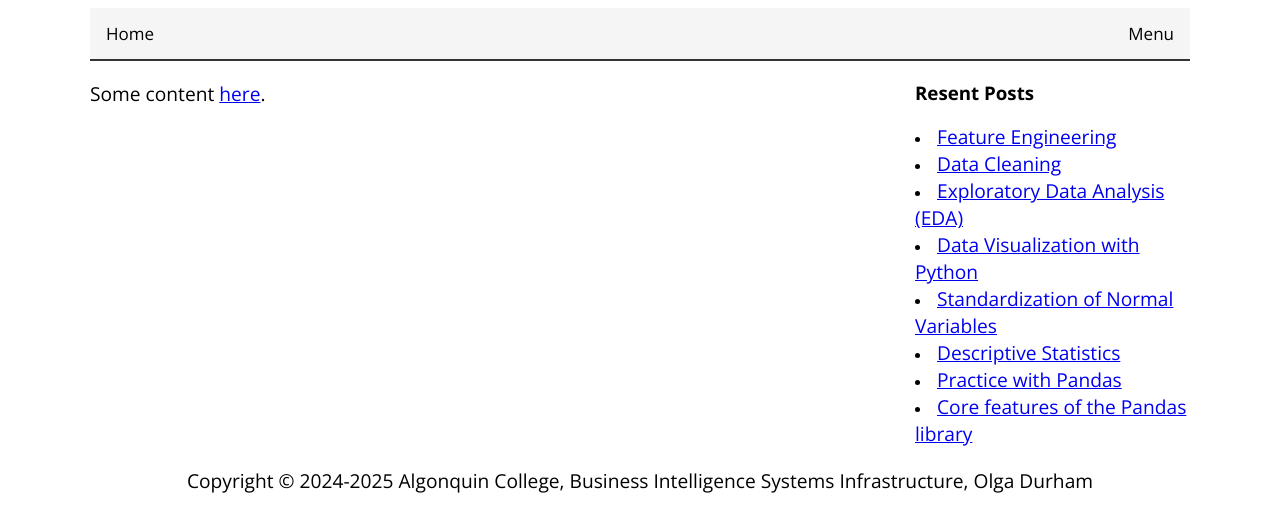
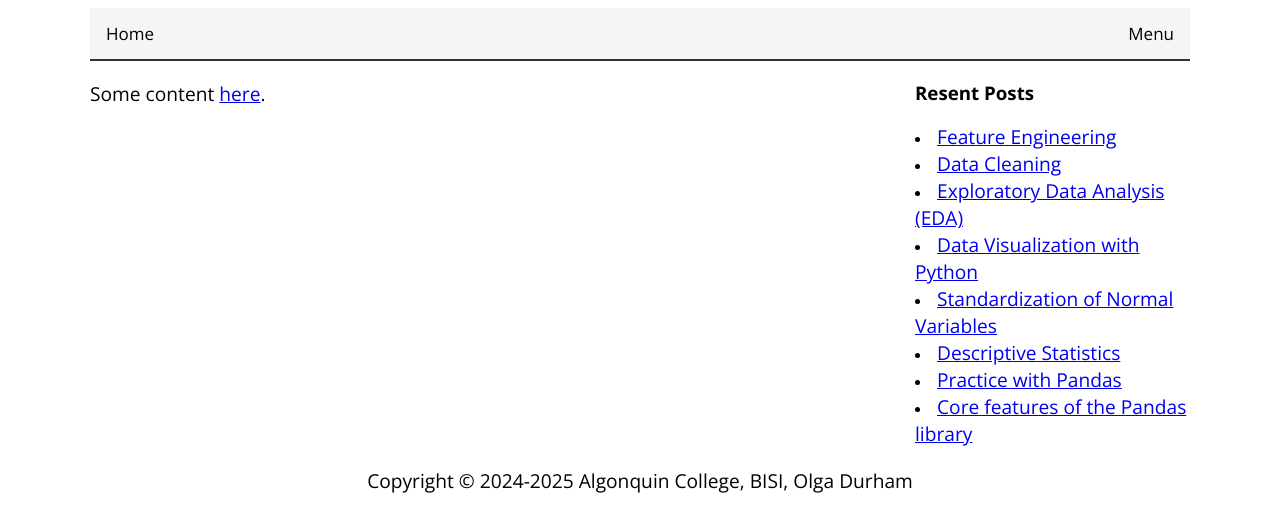
Before and after one commit to shap0011/ml_portfolio, a Jekyll site: the page built from index.md, in a window 1280 px wide. Shown: the top 532 px of the page. Built offline with Jekyll 4.4.1, drawn with Linux system fonts in a browser that asks for light colours.

Commit message:
Edits Content

```diff
--- a/_layouts/post.html
+++ b/_layouts/post.html
@@ -107,7 +107,7 @@
         {% endfor %}
     </aside>
     <footer>
-        <p>Copyright &copy; 2024-2025 Algonquin College, Business Intelligence Systems Infrastructure, Olga Durham</p>
+        <p>Copyright &copy; 2024-2025 Algonquin College, BISI, Olga Durham</p>
     </footer>
 </div>
 <script>
```
